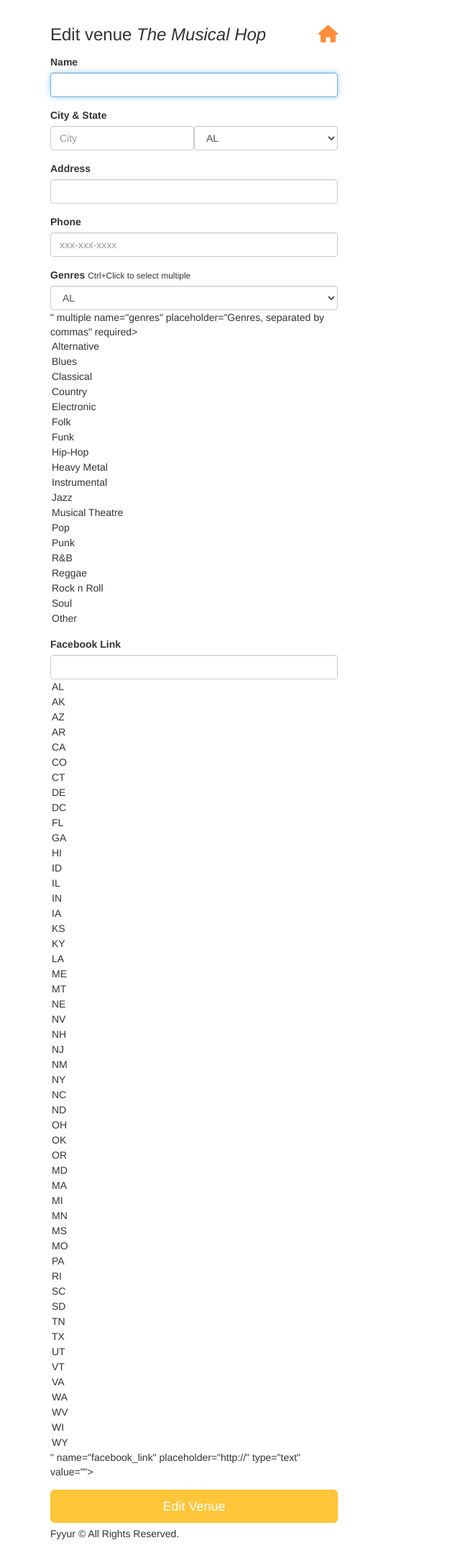
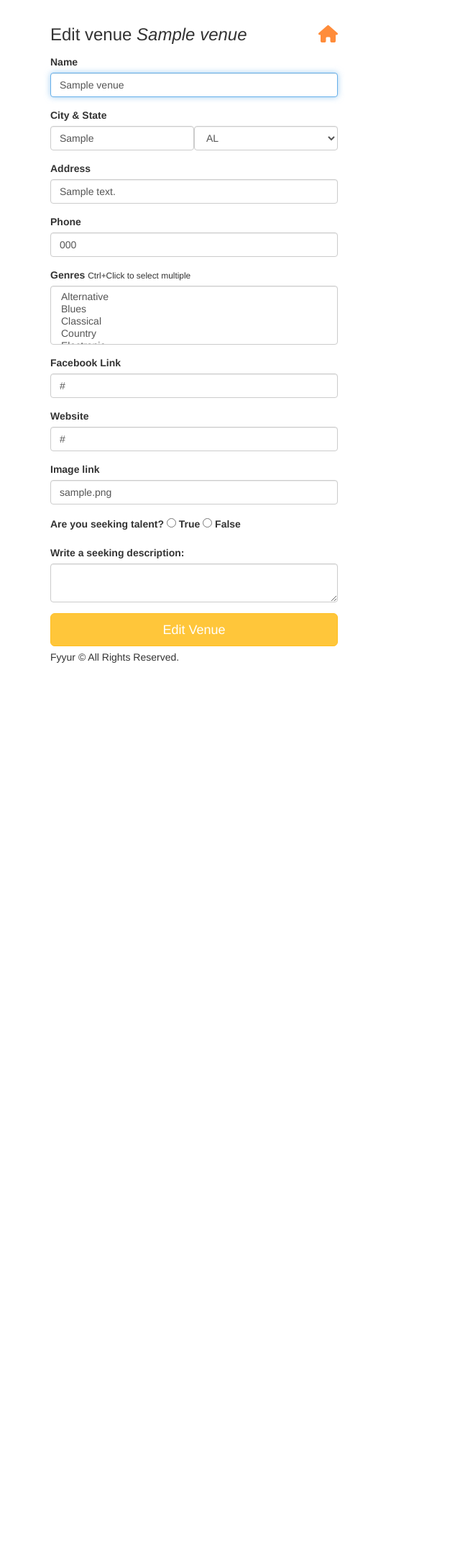
Before and after one commit to francesco-corsaro/01_fyyur, a Flask app: page /venues/1/edit in a window 1280 px wide. Shown: the part 60-2236 px from the top of the page at 72% size, without its empty margins (0-640 px from the left). After the commit the page ends 981 px from the top, so only its background shows below. Run offline with Flask 2, Linux system fonts and the light colour scheme; tables that the repository leaves empty hold one stand-in row (values such as "Sample post"); some libraries are stand-ins or nearby versions.

Commit message:
complete the updates function. the function create_artist_submission() doesn't work

```diff
--- a/starter_code/app.py
+++ b/starter_code/app.py
@@ -396,19 +396,7 @@
 @app.route('/artists/<int:artist_id>/edit', methods=['GET'])
 def edit_artist(artist_id):
   form = ArtistForm()
-  artist={
-    "id": 4,
-    "name": "Guns N Petals",
-    "genres": ["Rock n Roll"],
-    "city": "San Francisco",
-    "state": "CA",
-    "phone": "326-123-5000",
-    "website": "https://www.gunsnpetalsband.com",
-    "facebook_link": "https://www.facebook.com/GunsNPetals",
-    "seeking_venue": True,
-    "seeking_description": "Looking for shows to perform at in the San Francisco Bay Area!",
-    "image_link": "https://images.unsplash.com/photo-1549213783-8284d0336c4f?ixlib=rb-1.2.1&ixid=eyJhcHBfaWQiOjEyMDd9&auto=format&fit=crop&w=300&q=80"
-  }
+  artist=Artist.query.get(artist_id)
   # TODO: populate form with fields from artist with ID <artist_id>
   return render_template('forms/edit_artist.html', form=form, artist=artist)
 
@@ -416,26 +404,50 @@
 def edit_artist_submission(artist_id):
   # TODO: take values from the form submitted, and update existing
   # artist record with ID <artist_id> using the new attributes
+  error=False
+  try:
+    form = ArtistForm()
+
+    new_row = Artist.query.get(artist_id)
+    new_row.name=form.name.data
+    new_row.city=form.city.data
+    new_row.state=form.state.data
+
+    new_row.phone=form.phone.data
+    if form.genres.data :
+      new_row.genres=form.genres.data
+    new_row.facebook_link=form.facebook_link.data
+    new_row.image_link=form.image_link.data
+    new_row.website=form.website.data
+    if form.seeking_venue.data:
+      if form.seeking_venue.data == 'True':
+        new_row.seeking_venue=True
+      else:
+        new_row.seeking_venue=False
+      new_row.seeking_description=form.seeking_description.data
+
+
+
+    db.session.commit()
+  except:
+    error=True
+    db.session.rollback()
+    print(sys.exc_info())
+    flash('An error occurred. Venue ' + new_row.name + ' could not be edited.')
+  finally:
+    db.session.close()
+  if error:
+    abort(400)
+  else:
+    # on successful db insert, flash success
+    flash('Venue ' + request.form['name'] + ' was successfully edited!')
 
   return redirect(url_for('show_artist', artist_id=artist_id))
 
 @app.route('/venues/<int:venue_id>/edit', methods=['GET'])
 def edit_venue(venue_id):
   form = VenueForm()
-  venue={
-    "id": 1,
-    "name": "The Musical Hop",
-    "genres": ["Jazz", "Reggae", "Swing", "Classical", "Folk"],
-    "address": "1015 Folsom Street",
-    "city": "San Francisco",
-    "state": "CA",
-    "phone": "123-123-1234",
-    "website": "https://www.themusicalhop.com",
-    "facebook_link": "https://www.facebook.com/TheMusicalHop",
-    "seeking_talent": True,
-    "seeking_description": "We are on the lookout for a local artist to play every two weeks. Please call us.",
-    "image_link": "https://images.unsplash.com/photo-1543900694-133f37abaaa5?ixlib=rb-1.2.1&ixid=eyJhcHBfaWQiOjEyMDd9&auto=format&fit=crop&w=400&q=60"
-  }
+  venue=Venue.query.get(venue_id)
   # TODO: populate form with values from venue with ID <venue_id>
   return render_template('forms/edit_venue.html', form=form, venue=venue)
 
@@ -443,6 +455,42 @@
 def edit_venue_submission(venue_id):
   # TODO: take values from the form submitted, and update existing
   # venue record with ID <venue_id> using the new attributes
+  error=False
+  try:
+    form = VenueForm()
+
+    new_row = Venue.query.get(venue_id)
+    new_row.name=form.name.data
+    new_row.city=form.city.data
+    new_row.state=form.state.data
+    new_row.address=form.address.data
+    new_row.phone=form.phone.data
+    if form.genres.data :
+      new_row.genres=form.genres.data
+    new_row.facebook_link=form.facebook_link.data
+    new_row.image_link=form.image_link.data
+    new_row.website=form.website.data
+    if form.seeking_talent.data:
+
+      if form.seeking_talent.data == 'True':
+        new_row.seeking_talent=True
+      else:
+        new_row.seeking_talent=False
+      new_row.seeking_description=form.seeking_description.data
+
+    db.session.commit()
+  except:
+    error=True
+    db.session.rollback()
+    print(sys.exc_info())
+    flash('An error occurred. Venue ' + new_row.name + ' could not be edited.')
+  finally:
+    db.session.close()
+  if error:
+    abort(400)
+  else:
+    # on successful db insert, flash success
+    flash('Venue ' + request.form['name'] + ' was successfully edited!')
   return redirect(url_for('show_venue', venue_id=venue_id))
 
 #  Create Artist
@@ -458,9 +506,52 @@
   # called upon submitting the new artist listing form
   # TODO: insert form data as a new Venue record in the db, instead
   # TODO: modify data to be the data object returned from db insertion
+  form = ArtistForm(request.form, meta={'csrf': False})
+  #error=False
+  if form.validate():
+    try:
+      #form = ArtistForm()
 
-  # on successful db insert, flash success
-  flash('Artist ' + request.form['name'] + ' was successfully listed!')
+      name=form.name.data
+      new_row = Artist(name=name)
+
+      new_row.city=form.city.data
+      new_row.state=form.state.data
+
+      new_row.phone=form.phone.data
+      new_row.genres=form.genres.data
+      new_row.facebook_link=form.facebook_link.data
+      new_row.image_link=form.image_link.data
+      new_row.website=form.website.data
+      if new_row.seeking_venue.data == 'True':
+        new_row.seeking_venue=True
+      else:
+        new_row.seeking_venue=False
+      new_row.seeking_description=form.seeking_description.data
+
+
+      db.session.add(new_row)
+      db.session.commit()
+    except:
+      error=True
+      db.session.rollback()
+      print(sys.exc_info())
+      flash('An error occurred. Artist ' + new_row.name + ' could not be listed.')
+    finally:
+      db.session.close()
+    if error:
+      abort(400)
+    else:
+      # on successful db insert, flash success
+      flash('Venue ' + request.form['name'] + ' was successfully listed!')
+  else:
+    message = []
+
+    for field, err in form.errors.items():
+      message.append(field + ' ' + '|'.join(err))
+
+    flash('Errors ' + str(message))
+
   # TODO: on unsuccessful db insert, flash an error instead.
   # e.g., flash('An error occurred. Artist ' + data.name + ' could not be listed.')
   return render_template('pages/home.html')
--- a/starter_code/forms.py
+++ b/starter_code/forms.py
@@ -88,7 +88,7 @@
 
     genres = SelectMultipleField(
         # TODO implement enum restriction
-        'genres', validators=[DataRequired()],
+        'genres',
         choices=[
             ('Alternative', 'Alternative'),
             ('Blues', 'Blues'),
@@ -122,7 +122,7 @@
         'image_link', validators=[URL(),DataRequired(),]
     )
     seeking_talent=RadioField(
-        'seeking_talent', default='False',
+        'seeking_talent',
         choices=[
             ('True','True'),
             ('False','False'),
@@ -204,7 +204,7 @@
     )
     genres = SelectMultipleField(
         # TODO implement enum restriction
-        'genres', validators=[DataRequired()],
+        'genres',
         choices=[
             ('Alternative', 'Alternative'),
             ('Blues', 'Blues'),
@@ -235,5 +235,16 @@
         # TODO implement enum restriction
         'website', validators=[URL()]
     )
+    image_link = StringField(
+        'image_link', validators=[URL(),DataRequired(),]
+    )
+    seeking_venue=RadioField(
+        'seeking_talent',
+        choices=[
+            ('True','Yes'),
+            ('False','No'),
+        ]
+    )
+    seeking_description=TextAreaField('seeking_description',)
 
 # TODO IMPLEMENT NEW ARTIST FORM AND NEW SHOW FORM
--- a/starter_code/templates/forms/edit_venue.html
+++ b/starter_code/templates/forms/edit_venue.html
@@ -1,41 +1,53 @@
-{% extends 'layouts/main.html' %}
-{% block title %}Edit Venue{% endblock %}
-{% block content %}
+{% extends 'layouts/main.html' %} {% block title %}Edit Venue{% endblock %} {% block content %}
 <div class="form-wrapper">
     <form class="form" method="post" action="/venues/{{venue.id}}/edit">
         <h3 class="form-heading">Edit venue <em>{{ venue.name }}</em> <a href="{{ url_for('index') }}" title="Back to homepage"><i class="fa fa-home pull-right"></i></a></h3>
         <div class="form-group">
-        <label for="name">Name</label>
-        {{ form.name(class_ = 'form-control', autofocus = true) }}
+            <label for="name">Name</label> {{ form.name(class_ = 'form-control', autofocus = true, value=venue.name) }}
         </div>
         <div class="form-group">
             <label>City & State</label>
             <div class="form-inline">
                 <div class="form-group">
-              {{ form.city(class_ = 'form-control', placeholder='City', autofocus = true) }}
+                    {{ form.city(class_ = 'form-control', placeholder='City', autofocus = true, value=venue.city) }}
                 </div>
                 <div class="form-group">
-              {{ form.state(class_ = 'form-control', placeholder='State', autofocus = true) }}
+                    {{ form.state(class_ = 'form-control', placeholder='State', autofocus = true,value=venue.state ) }}
                 </div>
             </div>
         </div>
         <div class="form-group">
-        <label for="address">Address</label>
-        {{ form.address(class_ = 'form-control', autofocus = true) }}
+            <label for="address">Address</label> {{ form.address(class_ = 'form-control', autofocus = true, value=venue.address) }}
         </div>
         <div class="form-group">
-          <label for="phone">Phone</label>
-          {{ form.phone(class_ = 'form-control', placeholder='xxx-xxx-xxxx', autofocus = true) }}
+            <label for="phone">Phone</label> {{ form.phone(class_ = 'form-control', placeholder='xxx-xxx-xxxx', autofocus = true, value=venue.phone) }}
         </div>
         <div class="form-group">
             <label for="genres">Genres</label>
-        <small>Ctrl+Click to select multiple</small>
-        {{ form.genres(class_ = 'form-control', placeholder='Genres, separated by commas', id=form.state, autofocus = true) }}
+            <small>Ctrl+Click to select multiple</small> {{ form.genres(class_ = 'form-control', placeholder='Genres, separated by commas', autofocus = true, value=venue.genres) }}
         </div>
         <div class="form-group">
-          <label for="genres">Facebook Link</label>
-          {{ form.facebook_link(class_ = 'form-control', placeholder='http://', id=form.state, autofocus = true) }}
+            <label for="facebook_link">Facebook Link</label> {{ form.facebook_link(class_ = 'form-control', value=venue.facebook_link, autofocus = true) }}
         </div>
+        <div class="form-group">
+            <label for="website">Website</label> {{ form.website(class_ = 'form-control',value=venue.website , autofocus = true) }}
+        </div>
+        <div class="form-group">
+            <label for="image_link">Image link</label> {{ form.image_link(class_ = 'form-control', value=venue.image_link, autofocus = true) }}
+        </div>
+        <!-- Radio botton  -->
+        <div class="form-group">
+            <label for="seeking_talent">Are you seeking talent?</label> {% for subfield in form.seeking_talent %}
+            <tr>
+                <td>{{ subfield }}</td>
+                <td>{{ subfield.label }}</td>
+            </tr>
+            {% endfor %}
+        </div>
+        <div class="form-group">
+            <label for="seeking_description">Write a seeking description:</label> {{ form.seeking_description(class_ = 'form-control', value=venue.seeking_description , autofocus = true) }}
+        </div>
+
         <input type="submit" value="Edit Venue" class="btn btn-primary btn-lg btn-block">
     </form>
 </div>
--- a/starter_code/templates/forms/new_venue.html
+++ b/starter_code/templates/forms/new_venue.html
@@ -27,7 +27,7 @@
             <small>Ctrl+Click to select multiple</small> {{ form.genres(class_ = 'form-control', placeholder='Genres, separated by commas', autofocus = true) }}
         </div>
         <div class="form-group">
-            <label for="genres">Facebook Link</label> {{ form.facebook_link(class_ = 'form-control', placeholder='http://', autofocus = true) }}
+            <label for="facebook_link">Facebook Link</label> {{ form.facebook_link(class_ = 'form-control', placeholder='http://', autofocus = true) }}
         </div>
         <div class="form-group">
             <label for="website">Website</label> {{ form.website(class_ = 'form-control', placeholder='http://', autofocus = true) }}
--- a/starter_code/templates/pages/show_venue.html
+++ b/starter_code/templates/pages/show_venue.html
@@ -8,7 +8,7 @@
         </h1>
         <!-- BUTTON TO DELETE VENUE-->
         <button type="button" id="btnDelete" class="btn btn-danger" data-id="{{ venue.id }}">Delete venue</button>
-        <button type="button" id="btnEdit" class="btn btn-primary" data-id="{{ venue.id }}">Edit venue</button>
+        <a id="btnEdit" class="btn btn-primary" href="/venues/{{ venue.id }}/edit">Edit venue</a>
         <p class="subtitle">
             ID: {{ venue.id }}
         </p>
```
Also changed, not shown: starter_code/templates/forms/edit_artist.html (+25 -13 lines), starter_code/templates/forms/new_artist.html (+25 -13 lines), starter_code/templates/pages/show_artist.html (+5 -5 lines). Lines whose indentation alone changed are shown as unchanged.
